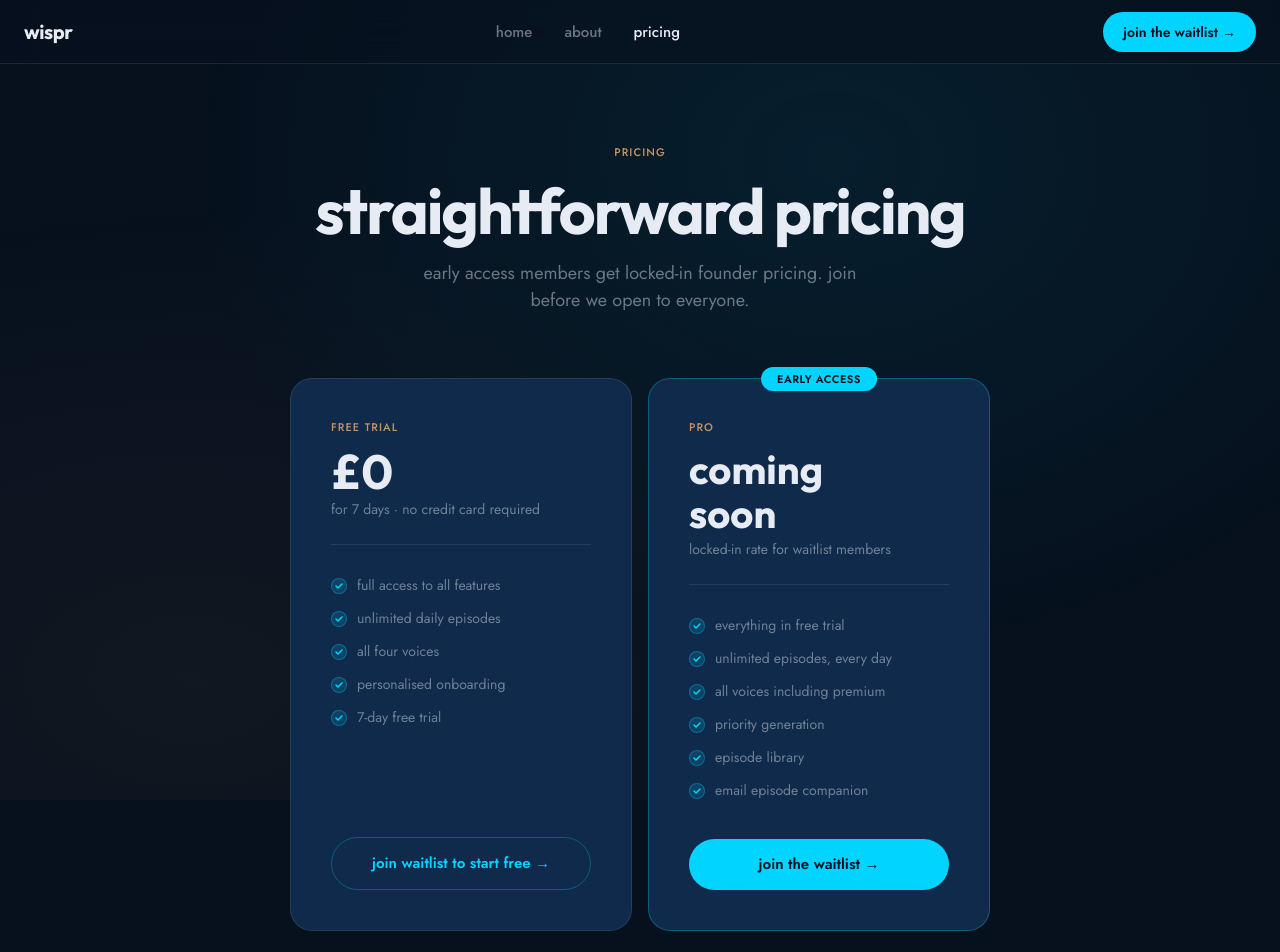
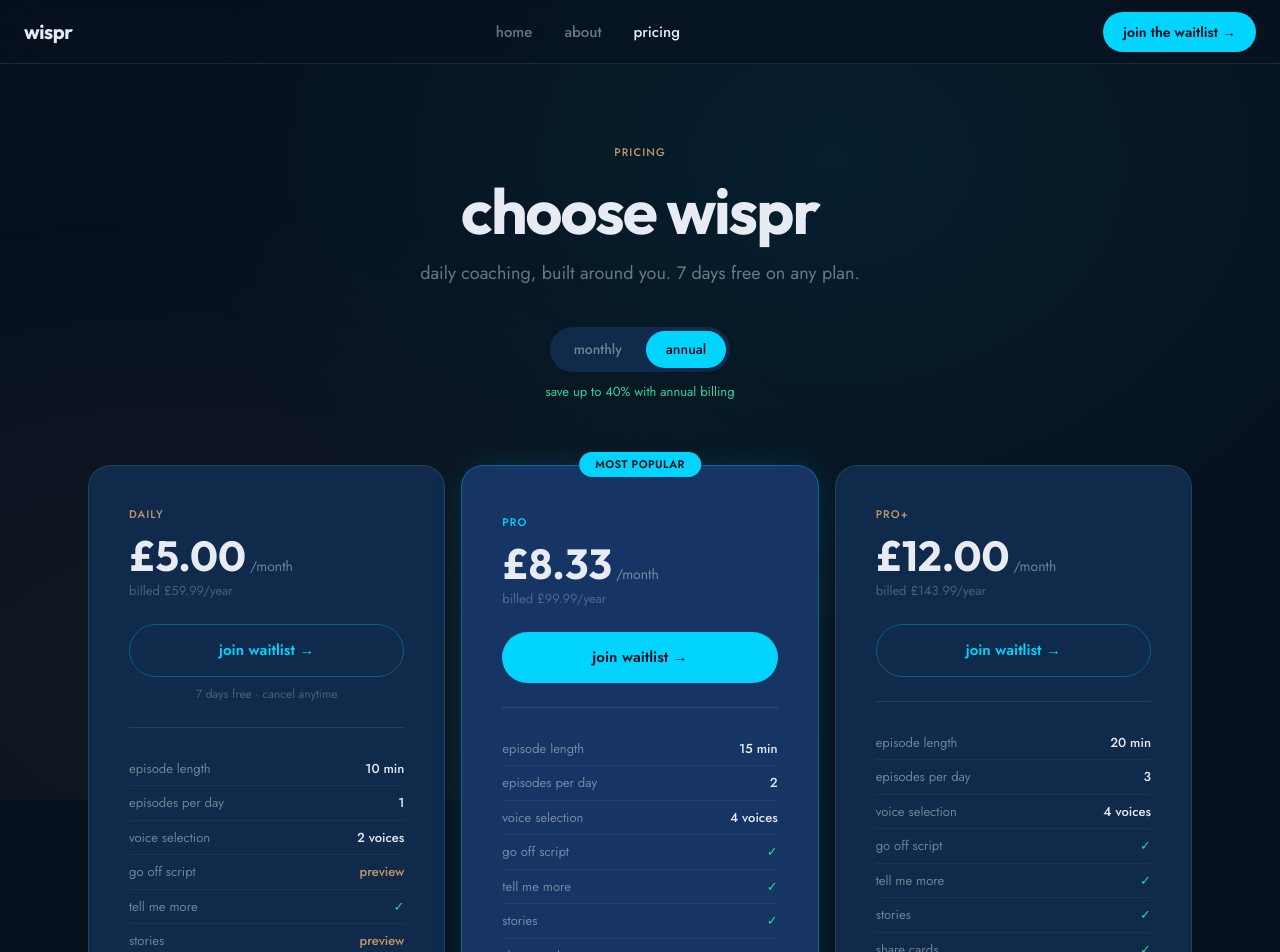
Before and after one commit to neilhenrypeacock/wispr-site, a Next.js app: page /pricing in a window 1280 px wide. Shown: the top 952 px of the page. Built offline with nearby package versions, Linux system fonts and the light colour scheme.

Commit message:
Update pricing page: 3-tier structure matching app membership page

```diff
--- a/app/pricing/page.tsx
+++ b/app/pricing/page.tsx
@@ -6,9 +6,82 @@
 import WaitlistForm from '@/components/WaitlistForm'
 import FadeUp from '@/components/FadeUp'
 
+type BillingCycle = 'monthly' | 'annual'
+
+const tiers = [
+  {
+    id: 'daily',
+    name: 'daily',
+    monthlyPrice: '£7.99',
+    annualPrice: '£59.99',
+    annualMonthly: '£5.00',
+    highlight: false,
+    badge: null,
+    cta: 'join waitlist',
+    ctaNote: '7 days free · cancel anytime',
+    features: [
+      { label: 'episode length', value: '10 min' },
+      { label: 'episodes per day', value: '1' },
+      { label: 'voice selection', value: '2 voices' },
+      { label: 'go off script', value: 'preview' },
+      { label: 'tell me more', value: '✓' },
+      { label: 'stories', value: 'preview' },
+      { label: 'share cards', value: '✓' },
+      { label: 'email recap', value: 'basic' },
+      { label: 'web access', value: 'check-in' },
+    ],
+  },
+  {
+    id: 'pro',
+    name: 'pro',
+    monthlyPrice: '£14.99',
+    annualPrice: '£99.99',
+    annualMonthly: '£8.33',
+    highlight: true,
+    badge: 'most popular',
+    cta: 'join waitlist',
+    ctaNote: null,
+    features: [
+      { label: 'episode length', value: '15 min' },
+      { label: 'episodes per day', value: '2' },
+      { label: 'voice selection', value: '4 voices' },
+      { label: 'go off script', value: '✓' },
+      { label: 'tell me more', value: '✓' },
+      { label: 'stories', value: '✓' },
+      { label: 'share cards', value: '✓' },
+      { label: 'email recap', value: '+ chapters' },
+      { label: 'web access', value: 'check-in' },
+    ],
+  },
+  {
+    id: 'proplus',
+    name: 'pro+',
+    monthlyPrice: '£19.99',
+    annualPrice: '£143.99',
+    annualMonthly: '£12.00',
+    highlight: false,
+    badge: null,
+    cta: 'join waitlist',
+    ctaNote: null,
+    features: [
+      { label: 'episode length', value: '20 min' },
+      { label: 'episodes per day', value: '3' },
+      { label: 'voice selection', value: '4 voices' },
+      { label: 'go off script', value: '✓' },
+      { label: 'tell me more', value: '✓' },
+      { label: 'stories', value: '✓' },
+      { label: 'share cards', value: '✓' },
+      { label: 'email recap', value: 'deep dive' },
+      { label: 'web access', value: 'dashboard' },
+    ],
+  },
+]
+
 const faqItems = [
-  { q: 'is there a free trial?', a: 'yes — 7 days of full access, no credit card required. you get the complete wispr experience from day one.' },
-  { q: 'what happens after the trial?', a: 'after 7 days you can subscribe to the pro plan to keep going. pricing is still being finalised — waitlist members will get first access and a locked-in early rate.' },
+  { q: 'is there a free trial?', a: 'yes — 7 days of full access on the daily plan, no credit card required. you get the complete wispr experience from day one.' },
+  { q: 'what happens after the trial?', a: 'after 7 days you can subscribe to keep going. waitlist members get locked-in early access pricing before we open to everyone.' },
+  { q: 'can i switch plans?', a: 'yes. you can upgrade or downgrade anytime. changes take effect at the start of your next billing period.' },
+  { q: "what's the difference between monthly and annual?", a: 'annual billing saves you up to 40% compared to monthly. the price is billed as a single payment once a year.' },
   { q: 'is it available on android?', a: "iOS only for now. android is on the roadmap — join the waitlist and we'll let you know when it's ready." },
   { q: 'can i cancel anytime?', a: 'yes. cancel anytime, no questions asked. you keep access until the end of your billing period.' },
   { q: 'what AI does wispr use?', a: "wispr uses Claude by Anthropic — one of the most trusted and thoughtful AI systems available. it's built by a company focused on making AI that's safe and genuinely useful." },
@@ -34,13 +107,7 @@
               <path d="M19 9l-7 7-7-7" strokeLinecap="round" strokeLinejoin="round" />
             </svg>
           </button>
-          <div
-            style={{
-              maxHeight: open === i ? '200px' : '0',
-              overflow: 'hidden',
-              transition: 'max-height 0.3s ease',
-            }}
-          >
+          <div style={{ maxHeight: open === i ? '200px' : '0', overflow: 'hidden', transition: 'max-height 0.3s ease' }}>
             <p style={{ fontSize: '15px', color: 'var(--text-secondary)', lineHeight: 1.7, paddingBottom: '20px' }}>{item.a}</p>
           </div>
         </div>
@@ -50,6 +117,8 @@
 }
 
 export default function Pricing() {
+  const [billing, setBilling] = useState<BillingCycle>('annual')
+
   return (
     <>
       <Nav />
@@ -67,98 +136,120 @@
         <FadeUp>
           <p style={{ fontSize: '11px', fontWeight: 500, letterSpacing: '0.1em', textTransform: 'uppercase', color: 'var(--amber)', marginBottom: '16px' }}>pricing</p>
           <h1 className="font-display font-bold lowercase" style={{ fontSize: 'clamp(40px, 6vw, 64px)', lineHeight: 1.05, letterSpacing: '-0.03em', marginBottom: '16px' }}>
-            straightforward pricing
+            choose wispr
           </h1>
-          <p style={{ color: 'var(--text-secondary)', fontSize: '18px', margin: '0 auto', maxWidth: '440px' }}>
-            early access members get locked-in founder pricing. join before we open to everyone.
+          <p style={{ color: 'var(--text-secondary)', fontSize: '18px', margin: '0 auto 40px', maxWidth: '440px' }}>
+            daily coaching, built around you. 7 days free on any plan.
           </p>
+
+          {/* Billing toggle */}
+          <div className="inline-flex items-center" style={{ background: 'var(--royal)', borderRadius: '9999px', padding: '4px', gap: '4px' }}>
+            {(['monthly', 'annual'] as BillingCycle[]).map((cycle) => (
+              <button
+                key={cycle}
+                onClick={() => setBilling(cycle)}
+                style={{
+                  padding: '8px 20px',
+                  borderRadius: '9999px',
+                  border: 'none',
+                  cursor: 'pointer',
+                  fontSize: '14px',
+                  fontWeight: 500,
+                  fontFamily: 'var(--font-body)',
+                  background: billing === cycle ? 'var(--electric)' : 'transparent',
+                  color: billing === cycle ? 'var(--ink)' : 'var(--text-secondary)',
+                  transition: 'all 0.2s',
+                }}
+              >
+                {cycle}
+              </button>
+            ))}
+          </div>
+          {billing === 'annual' && (
+            <p style={{ fontSize: '13px', color: 'var(--success, #34D399)', marginTop: '10px' }}>save up to 40% with annual billing</p>
+          )}
         </FadeUp>
       </section>
 
       {/* PRICING CARDS */}
       <section className="max-w-6xl mx-auto px-6 pb-16" style={{ position: 'relative', zIndex: 1 }}>
-        <div className="grid md:grid-cols-2 gap-4" style={{ maxWidth: '700px', margin: '0 auto' }}>
+        <div className="grid md:grid-cols-3 gap-4">
+          {tiers.map((tier, i) => (
+            <FadeUp key={tier.id} delay={i * 0.08}>
+              <div
+                style={{
+                  background: tier.highlight ? 'var(--surface-high, #163564)' : 'var(--royal)',
+                  border: tier.highlight ? '1px solid rgba(0,212,255,0.3)' : '1px solid var(--border)',
+                  borderRadius: '22px',
+                  padding: '40px',
+                  position: 'relative',
+                  height: '100%',
+                  display: 'flex',
+                  flexDirection: 'column',
+                  boxShadow: tier.highlight ? '0 0 32px rgba(0,212,255,0.12)' : undefined,
+                }}
+              >
+                {tier.badge && (
+                  <div style={{ position: 'absolute', top: '-14px', left: '50%', transform: 'translateX(-50%)', background: 'var(--electric)', color: 'var(--ink)', fontSize: '11px', fontWeight: 600, padding: '4px 16px', borderRadius: '9999px', letterSpacing: '0.04em', textTransform: 'uppercase', whiteSpace: 'nowrap' }}>
+                    {tier.badge}
+                  </div>
+                )}
 
-          {/* Free */}
-          <FadeUp>
-            <div style={{ background: 'var(--royal)', border: '1px solid var(--border)', borderRadius: '22px', padding: '40px', height: '100%', display: 'flex', flexDirection: 'column' }}>
-              <p style={{ fontSize: '11px', fontWeight: 500, letterSpacing: '0.1em', textTransform: 'uppercase', color: 'var(--amber)', marginBottom: '12px' }}>free trial</p>
-              <div className="font-display font-bold" style={{ fontSize: '48px', color: 'var(--text-primary)', lineHeight: 1, marginBottom: '4px' }}>£0</div>
-              <p style={{ fontSize: '14px', color: 'var(--text-secondary)', marginBottom: '24px' }}>for 7 days · no credit card required</p>
-              <div style={{ height: '1px', background: 'var(--border)', margin: '0 0 24px' }} />
-              <ul style={{ listStyle: 'none', marginBottom: '32px', flex: 1 }}>
-                {['full access to all features', 'unlimited daily episodes', 'all four voices', 'personalised onboarding', '7-day free trial'].map(item => (
-                  <li key={item} style={{ display: 'flex', alignItems: 'center', gap: '10px', fontSize: '14px', color: 'var(--text-secondary)', padding: '6px 0' }}>
-                    <span style={{ width: 16, height: 16, borderRadius: '50%', background: 'rgba(0,212,255,0.15)', border: '1px solid rgba(0,212,255,0.3)', flexShrink: 0, display: 'flex', alignItems: 'center', justifyContent: 'center' }}>
-                      <svg width="10" height="10" fill="none" stroke="#00D4FF" strokeWidth="1.5" viewBox="0 0 10 10"><path d="M2 5l2 2 4-4" strokeLinecap="round" strokeLinejoin="round"/></svg>
+                <p style={{ fontSize: '11px', fontWeight: 500, letterSpacing: '0.1em', textTransform: 'uppercase', color: tier.highlight ? 'var(--electric)' : 'var(--amber)', marginBottom: '12px', marginTop: tier.badge ? '8px' : '0' }}>{tier.name}</p>
+
+                <div className="flex items-baseline gap-1" style={{ marginBottom: '4px' }}>
+                  <span className="font-display font-bold" style={{ fontSize: '42px', color: 'var(--text-primary)', lineHeight: 1 }}>
+                    {billing === 'annual' ? tier.annualMonthly : tier.monthlyPrice}
                   </span>
-                    {item}
-                  </li>
-                ))}
-              </ul>
+                  <span style={{ fontSize: '14px', color: 'var(--text-secondary)' }}>/month</span>
+                </div>
+
+                {billing === 'annual' ? (
+                  <p style={{ fontSize: '13px', color: 'var(--text-muted)', marginBottom: '24px' }}>billed {tier.annualPrice}/year</p>
+                ) : (
+                  <p style={{ fontSize: '13px', color: 'var(--text-muted)', marginBottom: '24px' }}>billed monthly</p>
+                )}
+
                 <a
                   href="/#waitlist"
                   style={{
                     display: 'block',
                     textAlign: 'center',
-                  background: 'transparent',
-                  color: 'var(--electric)',
-                  border: '1px solid rgba(0,212,255,0.3)',
-                  borderRadius: '9999px',
-                  padding: '14px 28px',
-                  fontSize: '15px',
-                  fontWeight: 600,
-                  textDecoration: 'none',
-                  transition: 'all 0.15s',
-                }}
-              >
-                join waitlist to start free →
-              </a>
-            </div>
-          </FadeUp>
-
-          {/* Pro */}
-          <FadeUp delay={0.1}>
-            <div style={{ background: 'var(--royal)', border: '1px solid rgba(0,212,255,0.3)', borderRadius: '22px', padding: '40px', position: 'relative', height: '100%', display: 'flex', flexDirection: 'column' }}>
-              <div style={{ position: 'absolute', top: '-12px', left: '50%', transform: 'translateX(-50%)', background: 'var(--electric)', color: 'var(--ink)', fontSize: '11px', fontWeight: 600, padding: '4px 16px', borderRadius: '9999px', letterSpacing: '0.04em', textTransform: 'uppercase', whiteSpace: 'nowrap' }}>
-                early access
-              </div>
-              <p style={{ fontSize: '11px', fontWeight: 500, letterSpacing: '0.1em', textTransform: 'uppercase', color: 'var(--amber)', marginBottom: '12px' }}>pro</p>
-              <div className="font-display font-bold" style={{ fontSize: '40px', color: 'var(--text-primary)', lineHeight: 1.1, marginBottom: '4px' }}>coming<br />soon</div>
-              <p style={{ fontSize: '14px', color: 'var(--text-secondary)', marginBottom: '24px' }}>locked-in rate for waitlist members</p>
-              <div style={{ height: '1px', background: 'var(--border)', margin: '0 0 24px' }} />
-              <ul style={{ listStyle: 'none', marginBottom: '32px', flex: 1 }}>
-                {['everything in free trial', 'unlimited episodes, every day', 'all voices including premium', 'priority generation', 'episode library', 'email episode companion'].map(item => (
-                  <li key={item} style={{ display: 'flex', alignItems: 'center', gap: '10px', fontSize: '14px', color: 'var(--text-secondary)', padding: '6px 0' }}>
-                    <span style={{ width: 16, height: 16, borderRadius: '50%', background: 'rgba(0,212,255,0.15)', border: '1px solid rgba(0,212,255,0.3)', flexShrink: 0, display: 'flex', alignItems: 'center', justifyContent: 'center' }}>
-                      <svg width="10" height="10" fill="none" stroke="#00D4FF" strokeWidth="1.5" viewBox="0 0 10 10"><path d="M2 5l2 2 4-4" strokeLinecap="round" strokeLinejoin="round"/></svg>
-                    </span>
-                    {item}
-                  </li>
-                ))}
-              </ul>
-              <a
-                href="/#waitlist"
-                style={{
-                  display: 'block',
-                  textAlign: 'center',
-                  background: 'var(--electric)',
-                  color: 'var(--ink)',
+                    background: tier.highlight ? 'var(--electric)' : 'transparent',
+                    color: tier.highlight ? 'var(--ink)' : 'var(--electric)',
+                    border: tier.highlight ? 'none' : '1px solid rgba(0,212,255,0.3)',
                     borderRadius: '9999px',
                     padding: '14px 28px',
                     fontSize: '15px',
                     fontWeight: 600,
                     textDecoration: 'none',
                     transition: 'opacity 0.15s',
+                    marginBottom: tier.ctaNote ? '8px' : '24px',
                   }}
                 >
-                join the waitlist →
+                  {tier.cta} →
                 </a>
+                {tier.ctaNote && (
+                  <p style={{ fontSize: '12px', color: 'var(--text-muted)', textAlign: 'center', marginBottom: '24px' }}>{tier.ctaNote}</p>
+                )}
+
+                <div style={{ height: '1px', background: 'var(--border)', marginBottom: '24px' }} />
+
+                <div style={{ flex: 1 }}>
+                  {tier.features.map((f) => (
+                    <div key={f.label} className="flex justify-between items-center" style={{ padding: '7px 0', borderBottom: '1px solid rgba(230,235,244,0.05)' }}>
+                      <span style={{ fontSize: '13px', color: 'var(--text-secondary)' }}>{f.label}</span>
+                      <span style={{ fontSize: '13px', color: f.value === '✓' ? 'var(--success, #34D399)' : f.value === 'preview' ? 'var(--amber)' : 'var(--text-primary)', fontWeight: 500 }}>{f.value}</span>
+                    </div>
+                  ))}
+                </div>
               </div>
             </FadeUp>
+          ))}
         </div>
+
         <p className="text-center" style={{ color: 'var(--text-muted)', fontSize: '13px', marginTop: '24px' }}>
-          waitlist members secure early access pricing before public launch.
+          all prices in GBP. waitlist members get early access pricing locked in before public launch.
         </p>
       </section>
 
@@ -188,7 +279,7 @@
         </p>
         <WaitlistForm center />
         <p style={{ fontSize: '13px', color: 'var(--text-muted)', marginTop: '16px', letterSpacing: '0.04em' }}>
-          iOS · no credit card required · cancel anytime
+          iOS · 7 days free · cancel anytime
         </p>
       </div>
 
```
Lines whose indentation alone changed are shown as unchanged.
